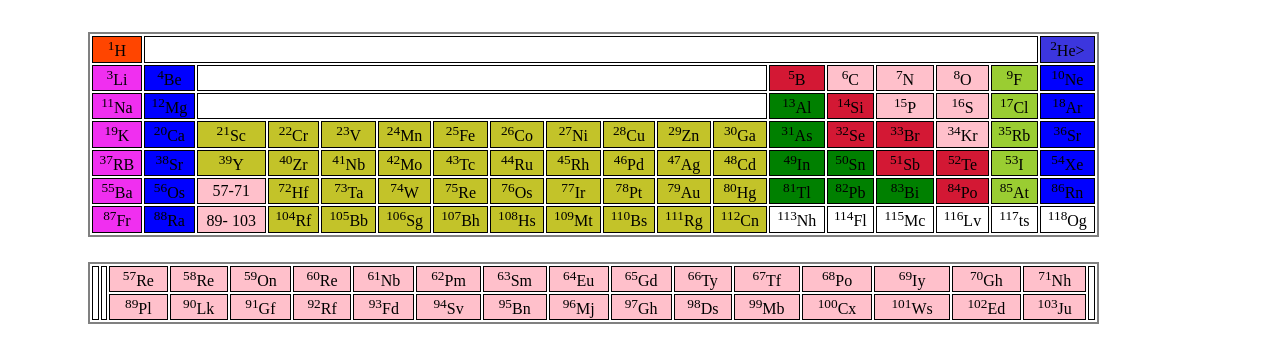
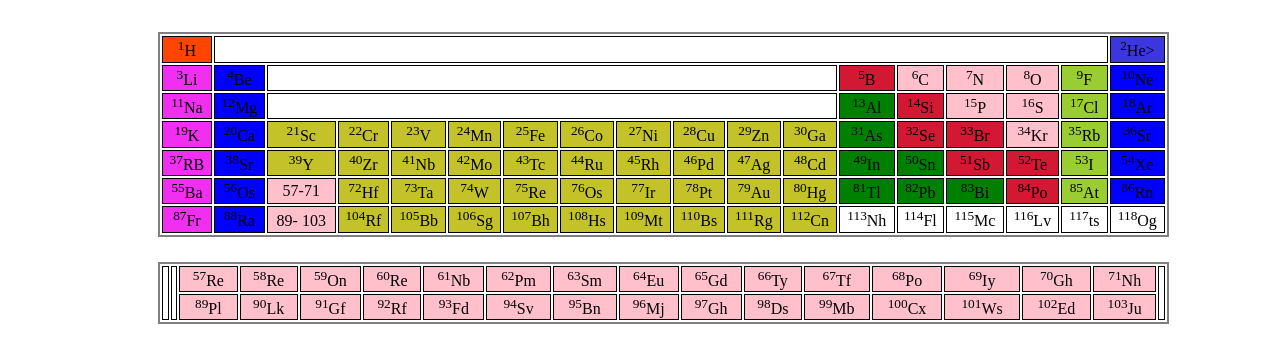
Before and after one commit to Hafsasiddiqui27/Periodic-table, a plain HTML site: page index.html in a window 1280 px wide. Shown: the part 61-424 px from the top of the page. Drawn offline with Linux system fonts and the light colour scheme.

Commit message:
periodic table
periodic table using html & css

```diff
--- a/index.html
+++ b/index.html
@@ -4,7 +4,7 @@
 <head>
     <meta charset="UTF-8">
     <meta name="viewport" content="width=device-width, initial-scale=1.0">
-    <title>Document</title>
+    <title>Periodic Table</title>
     <link rel="stylesheet" href="style.css" />
 </head>
 
@@ -123,7 +123,7 @@
         </tr>
     </table>
 
-        <table class="tab">
+        <table>
             <tbody>
 
             <tr>
--- a/style.css
+++ b/style.css
@@ -7,7 +7,7 @@ table{
      width:80%;
     border:2px solid grey;
     text-align:center;
-    margin:35px 100px -10px 80px;
+    margin:35px 7px -10px 150px;
 }
 td {
     border: 1px solid black
```
